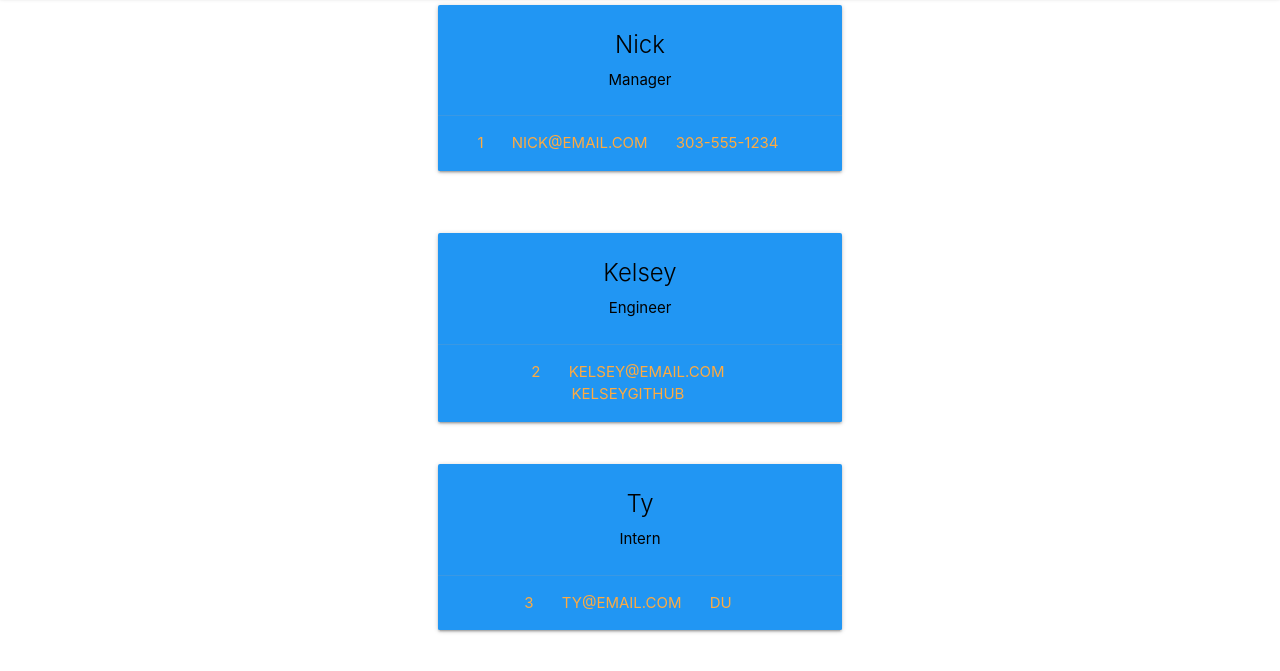
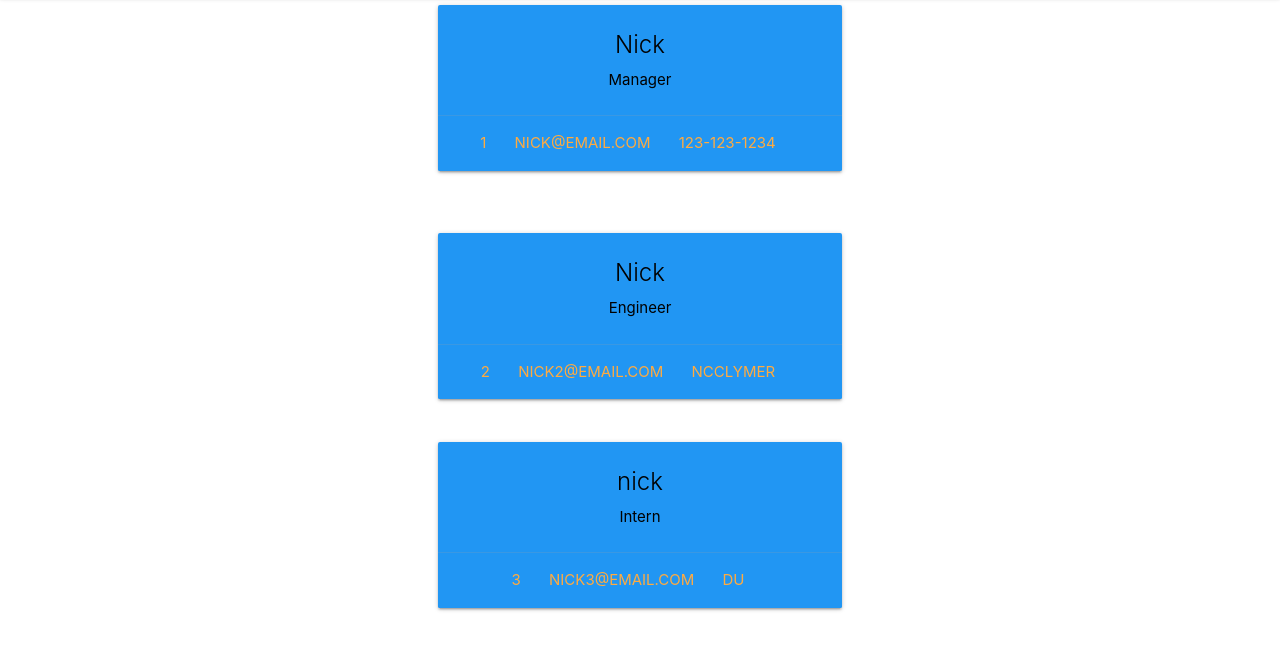
Before and after one commit to ncclymer/10-team-profile-generator, a website: page home/roster.html in a window 1280 px wide. Shown: the part 67-738 px from the top of the page. Drawn offline with nearby package versions, Linux system fonts and the light colour scheme.

```diff
--- a/home/roster.html
+++ b/home/roster.html
@@ -29,7 +29,7 @@
             <div class="card-action">
                 <a href="#">1</a>
                 <a href="mailto:nick@email.com">nick@email.com</a>
-                <a href="#">303-555-1234</a>
+                <a href="#">123-123-1234</a>
             </div>
         </div>
     </div>
@@ -42,13 +42,13 @@
 <div class="col s12 m4 offset-m4">
 <div class="card blue center-align">
   <div class="card-content black-text">
-    <span class="card-title">Kelsey</span>
+    <span class="card-title">Nick</span>
     <p>Engineer</p>
   </div>
   <div class="card-action">
     <a href="#">2</a>
-    <a href="mailto:kelsey@email.com">kelsey@email.com</a>
-    <a href="https://www.github.com/kelseygithub" target="_blank">kelseygithub</a>
+    <a href="mailto:nick2@email.com">nick2@email.com</a>
+    <a href="https://www.github.com/ncclymer" target="_blank">ncclymer</a>
   </div>
 </div>
 </div>
@@ -58,12 +58,12 @@
 <div class="col s12 m4 offset-m4">
 <div class="card blue center-align">
   <div class="card-content black-text">
-    <span class="card-title">Ty</span>
+    <span class="card-title">nick</span>
     <p>Intern</p>
   </div>
   <div class="card-action">
     <a href="#">3</a>
-    <a href="mailto:ty@email.com">ty@email.com</a>
+    <a href="mailto:nick3@email.com">nick3@email.com</a>
     <a href="#">DU</a>
   </div>
 </div>
```
Also changed, not shown: README.md.
